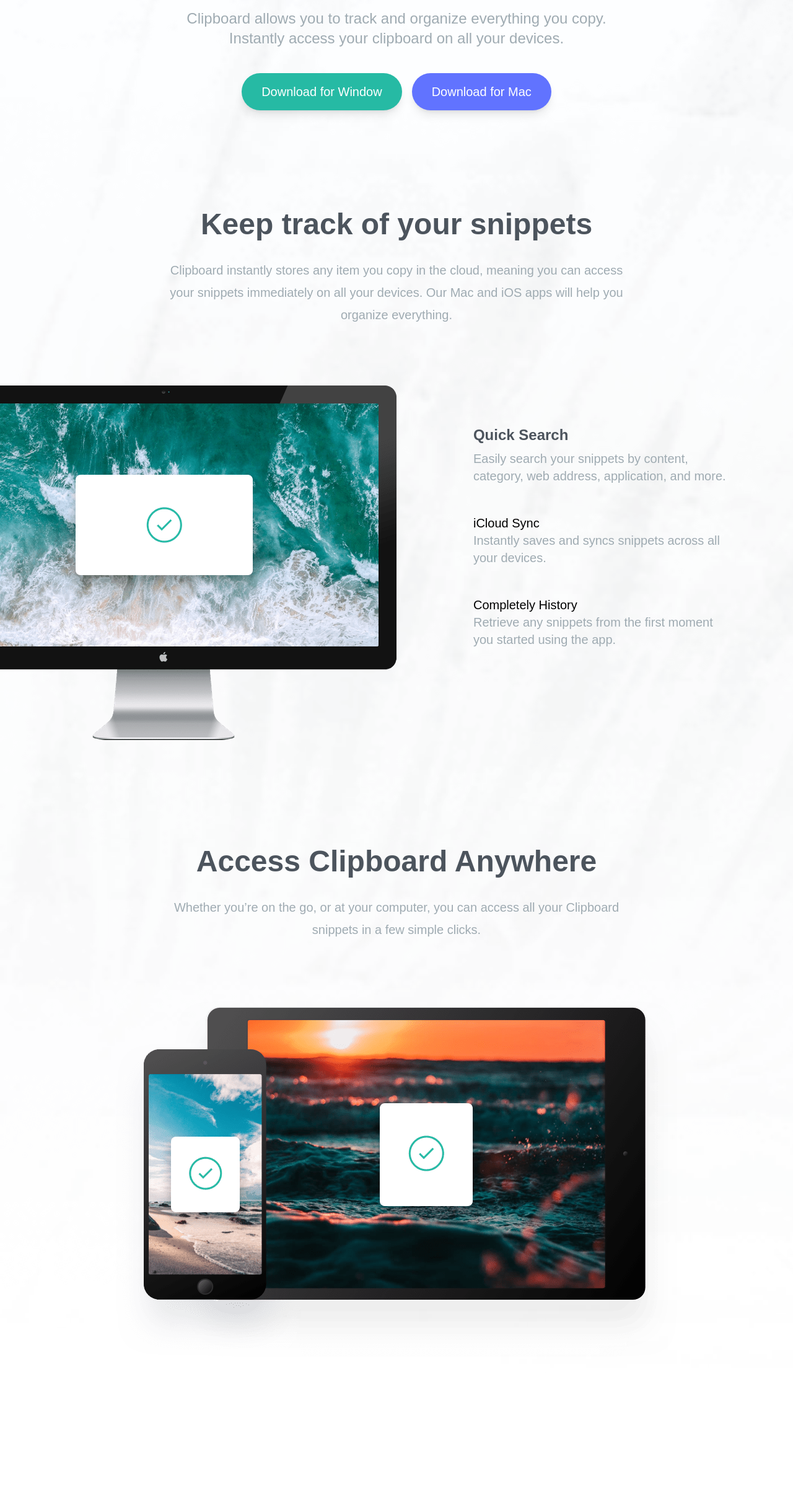
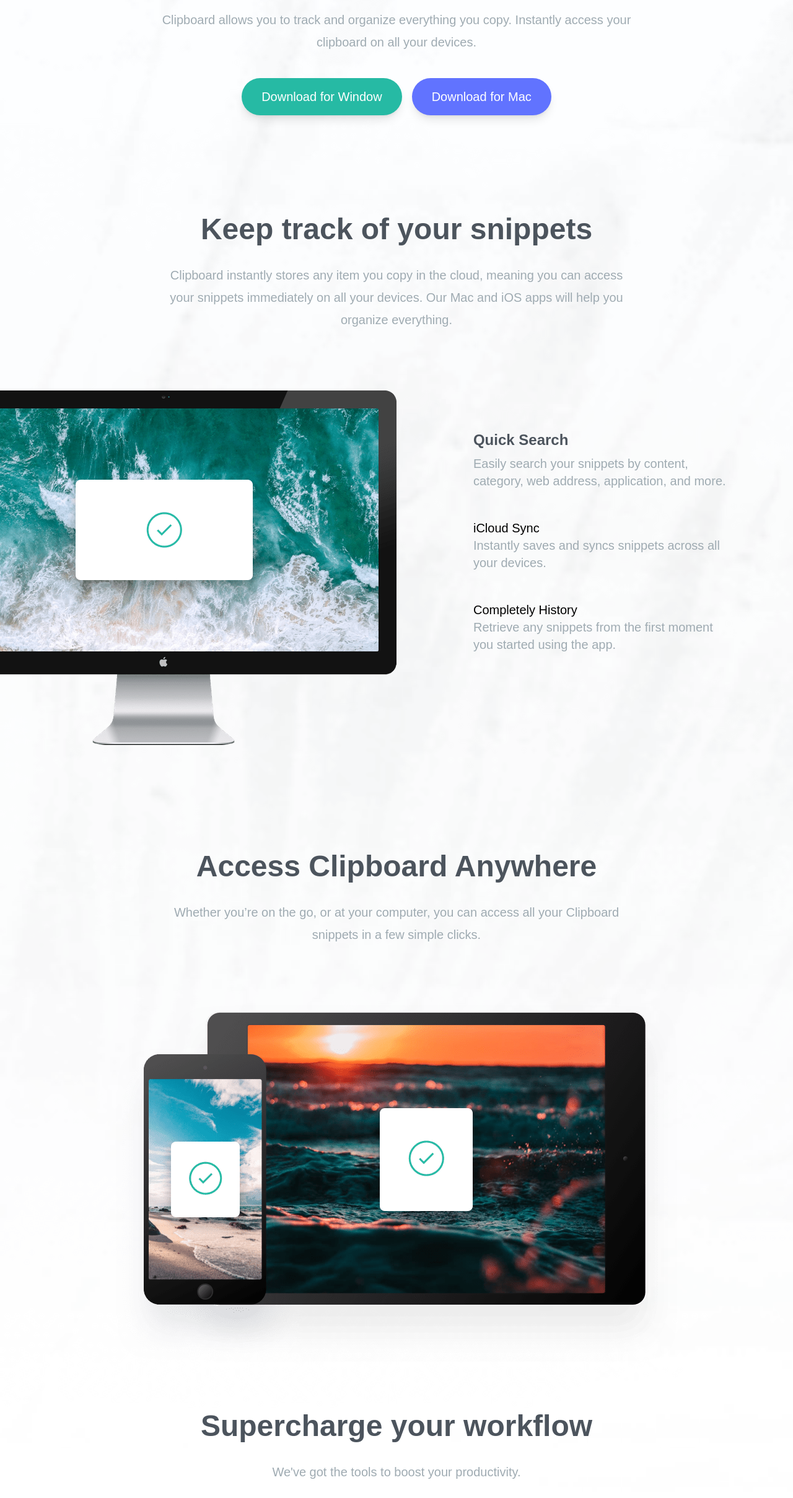
Before and after one commit to BinyamCheru/Clipboard-Website, a website: page index.html in a window 1280 px wide. Shown: the part 383-2800 px from the top of the page at 62% size. Before the commit the page ends 2652 px from the top, so only its background shows below. Drawn offline with Linux system fonts and the light colour scheme; a web font is replaced by a local one.

Commit message:
Add supercharge section and create custom css class

```diff
--- a/index.html
+++ b/index.html
@@ -22,7 +22,7 @@
 
         <h3>A history of everything you copy</h3>
 
-        <p class="max-w-3xl mx-auto mb-10 text-2xl text-grayishBlue">
+        <p class="section-content mb-10 text-2xl">
           Clipboard allows you to track and organize everything you copy.
           Instantly access your clipboard on all your devices.
         </p>
@@ -50,7 +50,7 @@
       <div class="section-container my-20">
         <h3>Keep track of your snippets</h3>
         <p
-          class="max-w-3xl mx-auto mb-24 text-xl leading-9 text-center text-grayishBlue"
+          class="section-content mb-24"
         >
           Clipboard instantly stores any item you copy in the cloud, meaning you
           can access your snippets immediately on all your devices. Our Mac and
@@ -113,7 +113,7 @@
       <div class="section-container my-20">
         <h3>Access Clipboard Anywhere</h3>
         <p
-          class="max-w-3xl mx-auto mb-24 text-xl leading-9 text-center text-grayishBlue"
+          class="section-content mb-24"
         >
           Whether you’re on the go, or at your computer, you can access all your
           Clipboard snippets in a few simple clicks.
@@ -123,5 +123,15 @@
       </div>
     </section>
     <!-- End of Access Anywhere Section -->
+
+    <!-- SuperCharge Section -->
+    <section id="supercharge">
+      <div class="section-container my-20">
+        <h3>Supercharge your workflow</h3>
+        <p class="section-content mb-16">
+          We've got the tools to boost your productivity.
+        </p>
+      </div>
+    </section>
   </body>
 </html>
--- a/input.css
+++ b/input.css
@@ -10,6 +10,10 @@
 
 .section-container {
   @apply max-w-6xl mx-auto text-center px-10;
+}
+
+.section-content {
+  @apply max-w-3xl mx-auto text-xl leading-9 text-center text-grayishBlue;
 }
 
 .button-container {
```
Also changed, not shown: css/style.css.
